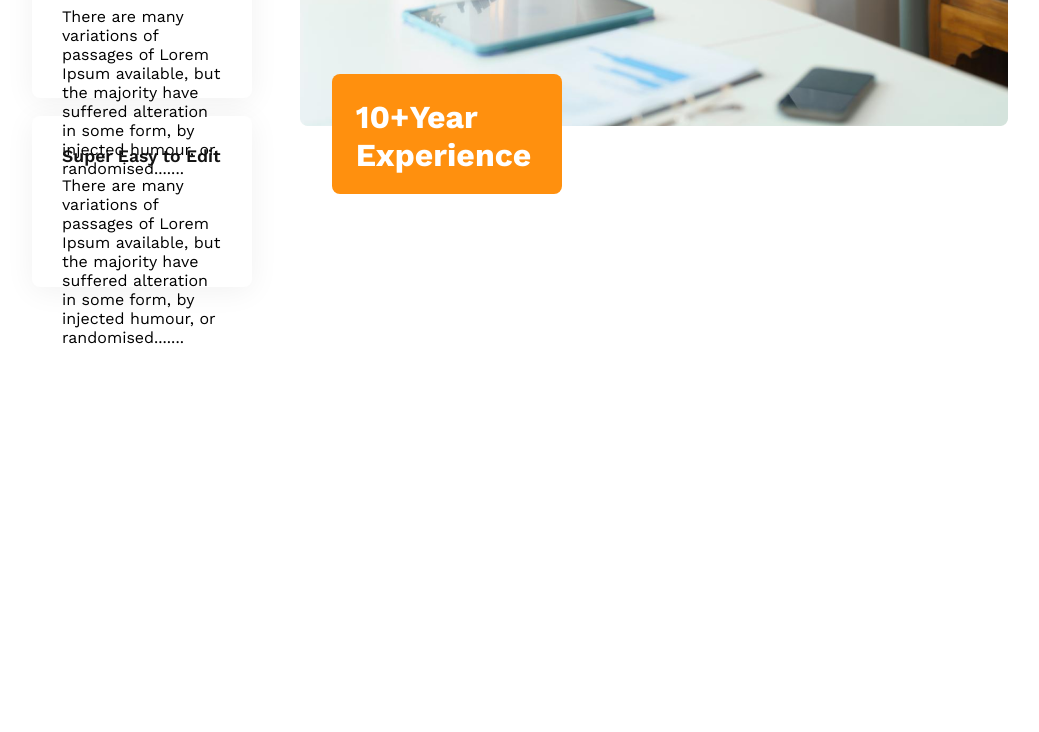
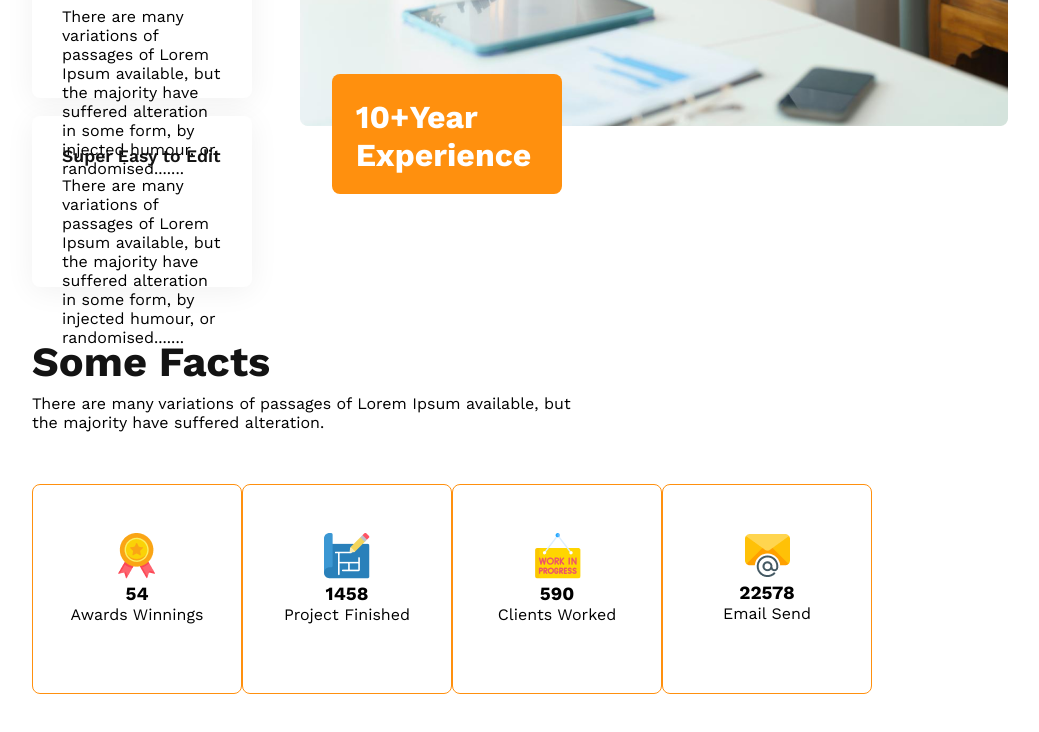
Before and after one commit to Farhad-Hossain-45/responsive-portfolio-website, a plain HTML site: page index.html in a window 1280 px wide. Shown: the part 2620-3352 px from the top of the page, without its empty margins (188-1227 px from the left). Before the commit the page ends 2975 px from the top, so only its background shows below. Drawn offline with nearby package versions, Linux system fonts and the light colour scheme.

Commit message:
added facts section with responsive

```diff
--- a/index.html
+++ b/index.html
@@ -73,6 +73,38 @@
             </div>
 
         </section>
+        <section class="facts-container">
+            <div class="facts-contant">
+                <h3 class="fact-title">
+                    Some Facts
+                </h3>
+                <p class="text-color">
+                    There are many variations of passages of Lorem Ipsum available, but <br> the majority have suffered alteration.
+                </p>
+            </div>
+           <div class="fact-card-container">
+            <div class="card">
+                <img src="./images/icons/ribon.png" alt="">
+                <h3 class="card-title">54</h3>
+                <p class="text-color">Awards Winnings</p>
+            </div>
+            <div class="card">
+                <img src="./images/icons/projects.png" alt="">
+                <h3 class="card-title">1458</h3>
+                <p class="text-color">Project Finished</p>
+            </div>
+            <div class="card">
+                <img src="./images/icons/customers.png" alt="">
+                <h3 class="card-title">590</h3>
+                <p class="text-color">Clients Worked</p>
+            </div>
+            <div class="card">
+                <img src="./images/icons/email.png" alt="">
+                <h3 class="card-title">22578</h3>
+                <p class="text-color">Email Send</p>
+            </div>
+           </div>
+        </section>
     </main>
 
 
--- a/style.css
+++ b/style.css
@@ -137,7 +137,27 @@ margin-left: 2rem;
     font-size: 2rem;
     color: white;
 }
-
+.fact-title{
+    font-weight: 700;
+    font-size: 2.6rem;
+    color: #131313;
+    margin-bottom: 0.5rem;
+}
+.facts-contant{
+    padding: 2rem 0;
+}
+.fact-card-container{
+    display: flex;
+    justify-content: space-around;
+}
+.card{
+    width: 210px;
+height: 210px;
+border-radius: 8px;
+border: 1px solid #FF900E;
+text-align: center;
+padding: 3rem 0;
+}
 
 
 
@@ -146,23 +166,31 @@ margin-left: 2rem;
         padding: 20px;
 
     }
-    nav, .feature-container, .love-container{
+    nav, .feature-container, .love-container,.fact-card-container{
         flex-direction: column;
     }
     nav ul{
         flex-direction: column;
+        gap: 1rem;
+        margin-top: 1rem;
+
     }
     .banner-title{
         font-size: 1.5rem;
     }
     .team-container{
         grid-template-columns: repeat(1, 1fr);
+       margin-left: 25px;
     }
     main {
         padding: 20px;
     }
     .love-photo{
         max-width: 100%;
+    }
+    .fact-card-container{
+        margin-left: 50px;
+        gap: 1rem;
     }
 }
 @media  screen and (min-width: 576px) and (max-width:992px) {
@@ -179,4 +207,7 @@ margin-left: 2rem;
     .love-photo{
         max-width: 100%;
     }
+    .fact-card-container{
+        gap: 0.5rem;
+    }
 }
```
